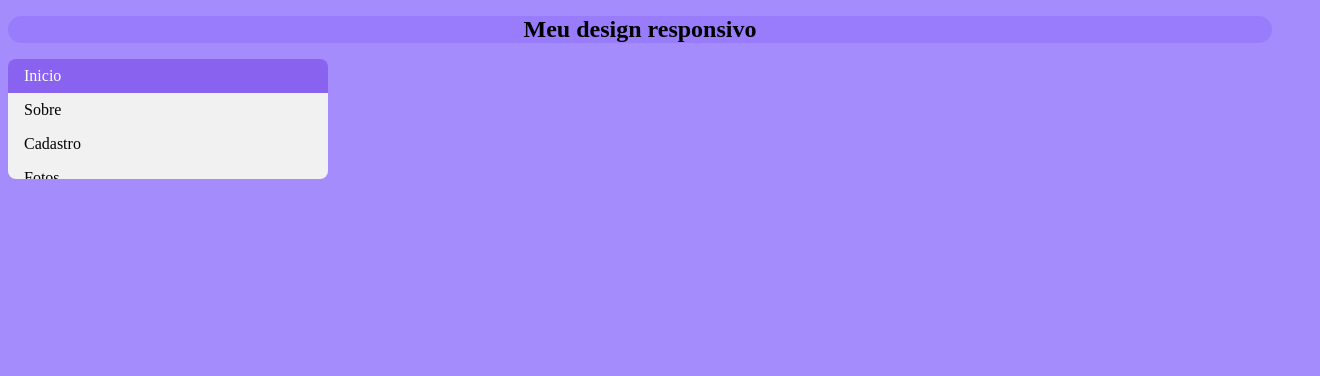
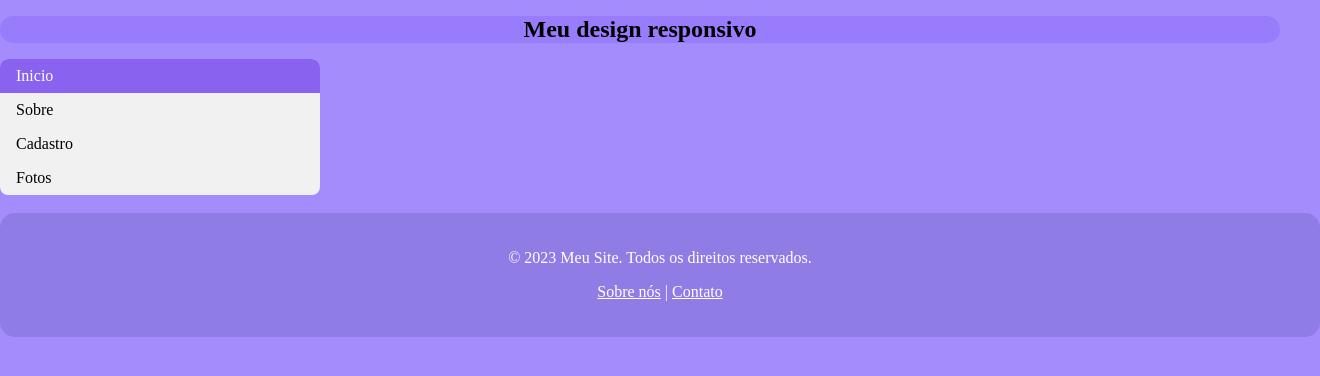
Before and after one commit to leticiamesquita1/Design-Responsivo1, a plain HTML site: page index.html in a window 1280 px wide. Shown: the whole page, 1320 px wide, since content can reach past the window. Drawn offline with Linux system fonts and the light colour scheme.

Commit message:
second commit

```diff
--- a/index.html
+++ b/index.html
@@ -5,7 +5,22 @@
     <meta name="viewport" content="width=device-width, initial-scale=1.0">
     <title>Design responsivo</title>
     <link rel="stylesheet" href="style.css">
-
+    <style>
+         body {
+            display: flex;
+            flex-direction: column;
+            min-height: 100vh; /* Garante que o corpo ocupe pelo menos 100% da altura da tela */
+            margin: 0; /* Remove margens padrão */
+        }
+        footer {
+            background-color: #8f7ce4;
+            color: white;
+            text-align: center;
+            padding: 20px;
+            width: 100%;
+            border-radius: 15px;
+        }
+    </style>
 </head>
 <body class="bg">
     <h1 class="titulo">Meu design responsivo</h1>
@@ -15,5 +30,10 @@
         <li><a href="#">Cadastro</a></li>
         <li><a href="#">Fotos</a></li>
       </ul>
+      <br/>
+      <footer>
+        <p>&copy; 2023 Meu Site. Todos os direitos reservados.</p>
+        <p><a href="sobre.html" style="color: white;">Sobre nós</a> | <a href="contato.html" style="color: white;">Contato</a></p>
+    </footer>
 </body>
 </html>
--- a/style.css
+++ b/style.css
@@ -1,5 +1,6 @@
 .bg{
     background-color: rgb(164, 140, 252);
+    flex: 1;
 }
 .titulo{
     font-size: 24px;
@@ -14,7 +15,7 @@ ul {
     padding: 0;
     width: 25%;
     background-color: #f1f1f1;
-    position: fixed;
+    position: relative;
     height: 15%;
     overflow: auto;
     border-radius: 8px;
```
